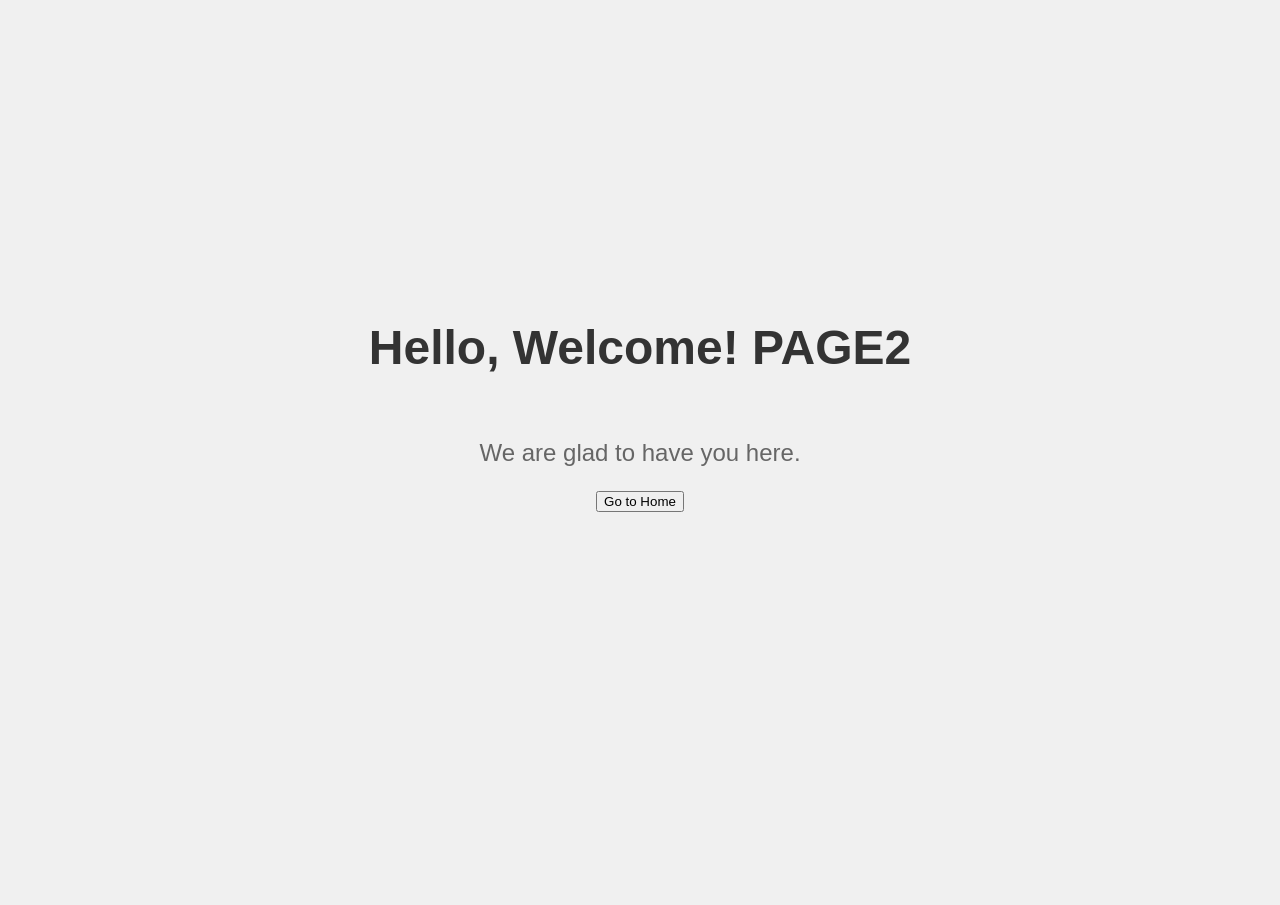
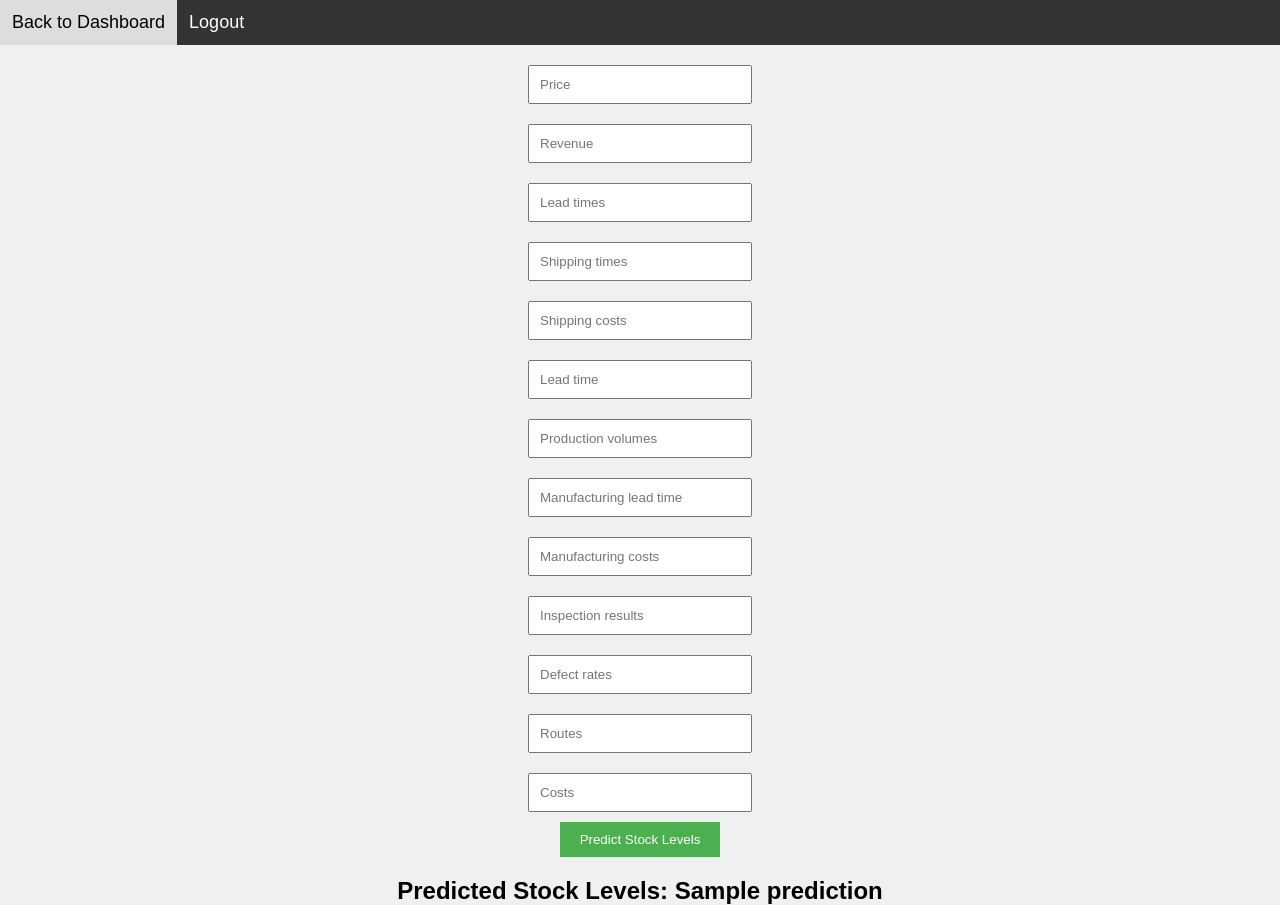
Before and after one commit to ANURAG-2043/SupplyChainManagement, a Flask app: template templates/inventory.html in a window 1280 px wide. Before the commit the page ends 512 px from the top, so only its background shows below. Run offline with Flask 3, Linux system fonts and the light colour scheme; the template is opened without the code that fills it: most values are stand-ins (such as "Sample title", 1, 10 or a date in 2020); parts of the project's set-up code (start-up, migrations or seed data) failed here and were passed over.

Commit message:
stock model integrated

```diff
--- a/app.py
+++ b/app.py
@@ -1,15 +1,18 @@
 from flask import Blueprint, Flask, render_template, jsonify, request
+from sklearn.discriminant_analysis import StandardScaler
 from routes.dashboard import dashboard_bp
 from flask_socketio import SocketIO
 from web3 import Web3
 import pandas as pd
 import pickle
 import numpy as np
-from sklearn.preprocessing import StandardScaler
+from sklearn.metrics import r2_score, mean_absolute_error
 import os
 
 app = Flask(__name__)
 socketio = SocketIO(app)
+
+scaler = StandardScaler()
 
  # Register blueprints
 app.register_blueprint(dashboard_bp, url_prefix='/dashboard')
@@ -238,10 +241,14 @@ csv_file_path = os.getenv('CSV_FILE_PATH')
 products_data = pd.read_csv('/Users/dailyAnurag/Desktop/colab_prj/SupplyChainManagement/data/sample/supply_chain_data_processed_1.csv')
 
 #transportation model integration:
-model_path = r'/Users/dailyAnurag/Desktop/colab_prj/SupplyChainManagement/ml/models/Transportation_cost_model.h5'
-with open(model_path, 'rb') as f:
-    model = pickle.load(f)
+transportation_model_path = r'/Users/dailyAnurag/Desktop/colab_prj/SupplyChainManagement/ml/models/Transportation_cost_model.h5'
+with open(transportation_model_path, 'rb') as f:
+    model_transportation = pickle.load(f)
 
+#stock model integration
+stock_model_path = r'/Users/dailyAnurag/Desktop/colab_prj/SupplyChainManagement/ml/models/Stock_level_model.h5'
+with open(stock_model_path, 'rb') as f:
+    model_stock = pickle.load(f)
 
 @app.route('/')
 def index():
@@ -269,8 +276,35 @@ def predict():
     input_data = np.array([[sku, lead_times, order_quantities, shipping_carriers, location, routes,
                             defect_rates, transportation_modes, supplier_name, shipping_times, inspection_results]])
     input_data_scaled = scaler.transform(input_data)
-    prediction = model.predict(input_data_scaled)
+    prediction = model_transportation.predict(input_data_scaled)
     return jsonify({'prediction': float(prediction[0][0])})
+
+
+@app.route('/dashboard/inventory', methods=['GET', 'POST'])
+def show_results():
+    prediction = None
+    if request.method == 'POST':
+        sku = float(request.form['SKU'])
+        price = float(request.form['Price'])
+        revenue = float(request.form['Revenue generated'])
+        lead_times = int(request.form['Lead times'])
+        shipping_times = int(request.form['Shipping times'])
+        shipping_costs = float(request.form['Shipping costs'])
+        lead_time = int(request.form['Lead time'])
+        production_volumes = int(request.form['Production volumes'])
+        manufacturing_lead_time = int(request.form['Manufacturing lead time'])
+        manufacturing_costs = float(request.form['Manufacturing costs'])
+        inspection_results = int(request.form['Inspection results'])
+        defect_rates = float(request.form['Defect rates'])
+        routes = request.form['Routes']
+        costs = float(request.form['Costs'])
+        input_data = np.array([[sku, price, revenue, lead_times, shipping_times,
+                                shipping_costs, lead_time, production_volumes,
+                                manufacturing_lead_time, manufacturing_costs,
+                                inspection_results, defect_rates, routes, costs]])
+        input_data_scaled = scaler.transform(input_data)
+        prediction = model_stock.predict(input_data_scaled)[0][0]
+    return render_template('index.html', prediction=prediction)
 
 
 @app.route('/dashboard/orders')
--- a/templates/inventory.html
+++ b/templates/inventory.html
@@ -3,9 +3,7 @@
 <head>
     <meta charset="UTF-8">
     <meta name="viewport" content="width=device-width, initial-scale=1.0">
-    <title>Welcome</title>
-    <link rel="stylesheet" href="{{ url_for('static', filename='css/styles.css') }}">
-    <link rel="stylesheet" href="{{ url_for('static', filename='css/forms.css') }}">
+    <title>Prediction Results</title>
     <style>
         body {
             display: flex;
@@ -15,6 +13,7 @@
             height: 100vh;
             background-color: #f0f0f0;
             font-family: Arial, sans-serif;
+            margin-top: 60px; /* Add margin to avoid content being hidden under the navbar */
         }
         h1 {
             color: #333;
@@ -24,11 +23,82 @@
             font-size: 24px;
             color: #666;
         }
+        form {
+            display: flex;
+            flex-direction: column;
+            align-items: center;
+        }
+        input {
+            margin: 10px;
+            padding: 10px;
+            width: 200px;
+        }
+        button {
+            padding: 10px 20px;
+            background-color: #4CAF50;
+            color: white;
+            border: none;
+            cursor: pointer;
+        }
+        button:hover {
+            background-color: #45a049;
+        }
+        .navbar {
+            width: 100%;
+            background-color: #333;
+            overflow: auto;
+            position: fixed;
+            top: 0;
+            z-index: 1000; /* Ensure navbar is above other content */
+        }
+        .navbar a {
+            float: left;
+            padding: 12px;
+            color: white;
+            text-align: center;
+            text-decoration: none;
+            font-size: 18px;
+        }
+        .navbar a:hover {
+            background-color: #ddd;
+            color: black;
+        }
+        .navbar a.active {
+            background-color: #04AA6D;
+            color: white;
+        }
     </style>
 </head>
 <body>
-    <h1>Hello, Welcome! PAGE2</h1>
-    <p>We are glad to have you here.</p>
-    <button onclick="window.location.href='/dashboard'">Go to Home</button>
+
+    <!-- Navbar -->
+    <div class="navbar">
+        <a href="/dashboard" class="back">Back to Dashboard</a>
+        <a href="/" class="logout">Logout</a>
+    </div>
+
+    <!-- Content Section -->
+    <form method="POST">
+        <input type="text" name="SKU" placeholder="SKU" required>
+        <input type="text" name="Price" placeholder="Price" required>
+        <input type="text" name="Revenue generated" placeholder="Revenue" required>
+        <input type="text" name="Lead times" placeholder="Lead times" required>
+        <input type="text" name="Shipping times" placeholder="Shipping times" required>
+        <input type="text" name="Shipping costs" placeholder="Shipping costs" required>
+        <input type="text" name="Lead time" placeholder="Lead time" required>
+        <input type="text" name="Production volumes" placeholder="Production volumes" required>
+        <input type="text" name="Manufacturing lead time" placeholder="Manufacturing lead time" required>
+        <input type="text" name="Manufacturing costs" placeholder="Manufacturing costs" required>
+        <input type="text" name="Inspection results" placeholder="Inspection results" required>
+        <input type="text" name="Defect rates" placeholder="Defect rates" required>
+        <input type="text" name="Routes" placeholder="Routes" required>
+        <input type="text" name="Costs" placeholder="Costs" required>
+        <button type="submit">Predict Stock Levels</button>
+    </form>
+
+    {% if prediction is not none %}
+        <h2>Predicted Stock Levels: {{ prediction }}</h2>
+    {% endif %}
+
 </body>
 </html>
```
Also changed, not shown: templates/transportation.html (+7 -18 lines).
